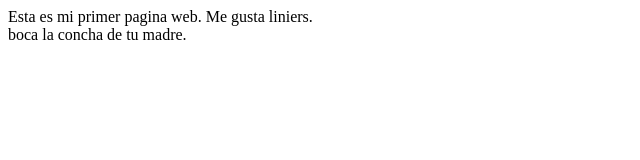
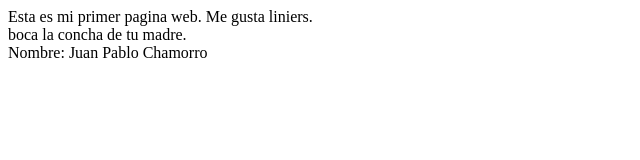
Before and after one commit to jpchpj/html_1, a plain HTML site: page index.html in a window 1280 px wide. Shown: the whole page, without its empty margins (0-640 px from the left). Drawn offline with Linux system fonts and the light colour scheme.

Commit message:
Nombre y Apellido

```diff
--- a/index.html
+++ b/index.html
@@ -5,6 +5,7 @@
 </head>
 <body>
 Esta es mi primer pagina web. Me gusta liniers. <br>
-boca la concha de tu madre.
+boca la concha de tu madre. <br>
+Nombre: Juan Pablo Chamorro
 </body>
 </html>
```
